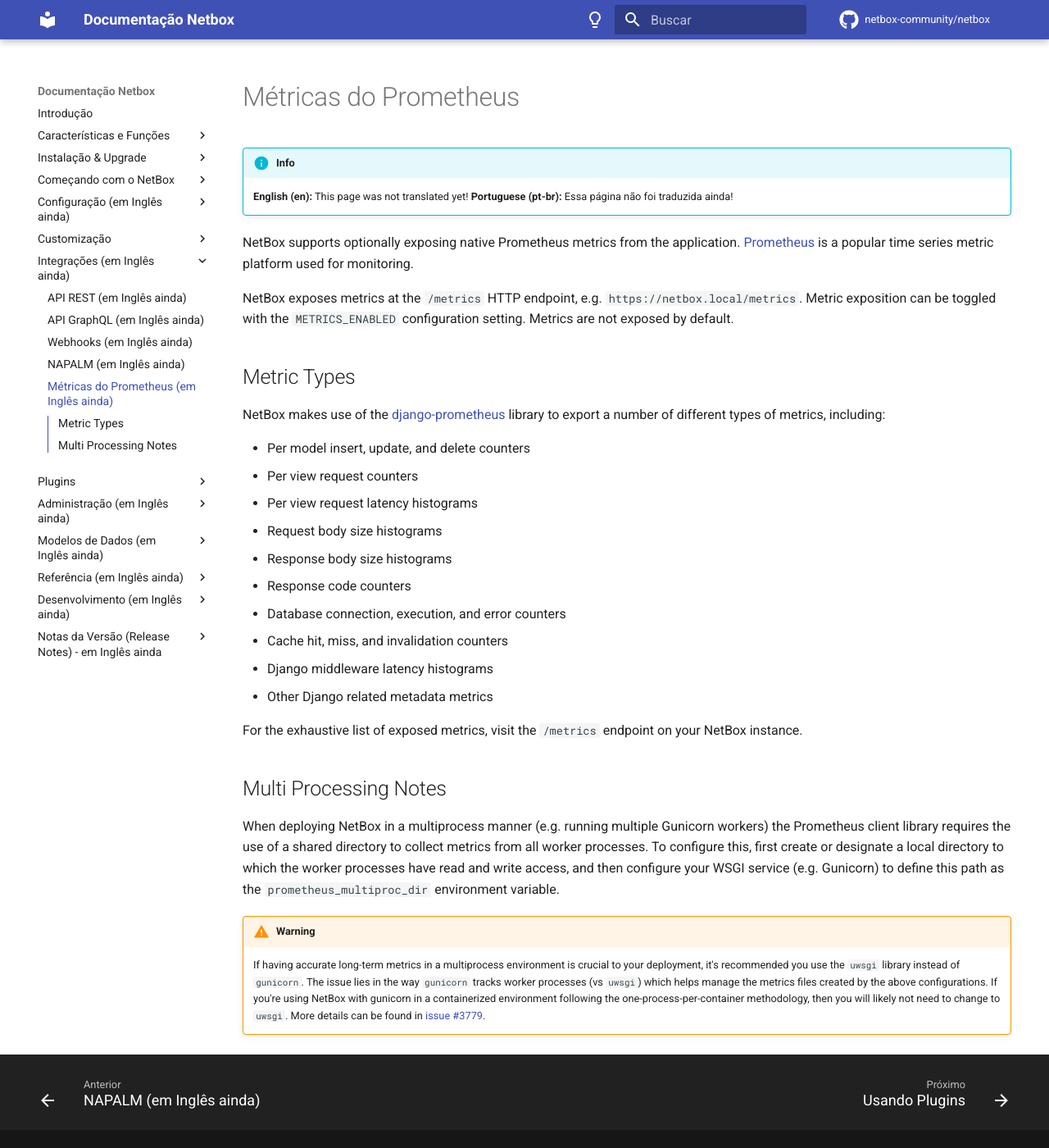
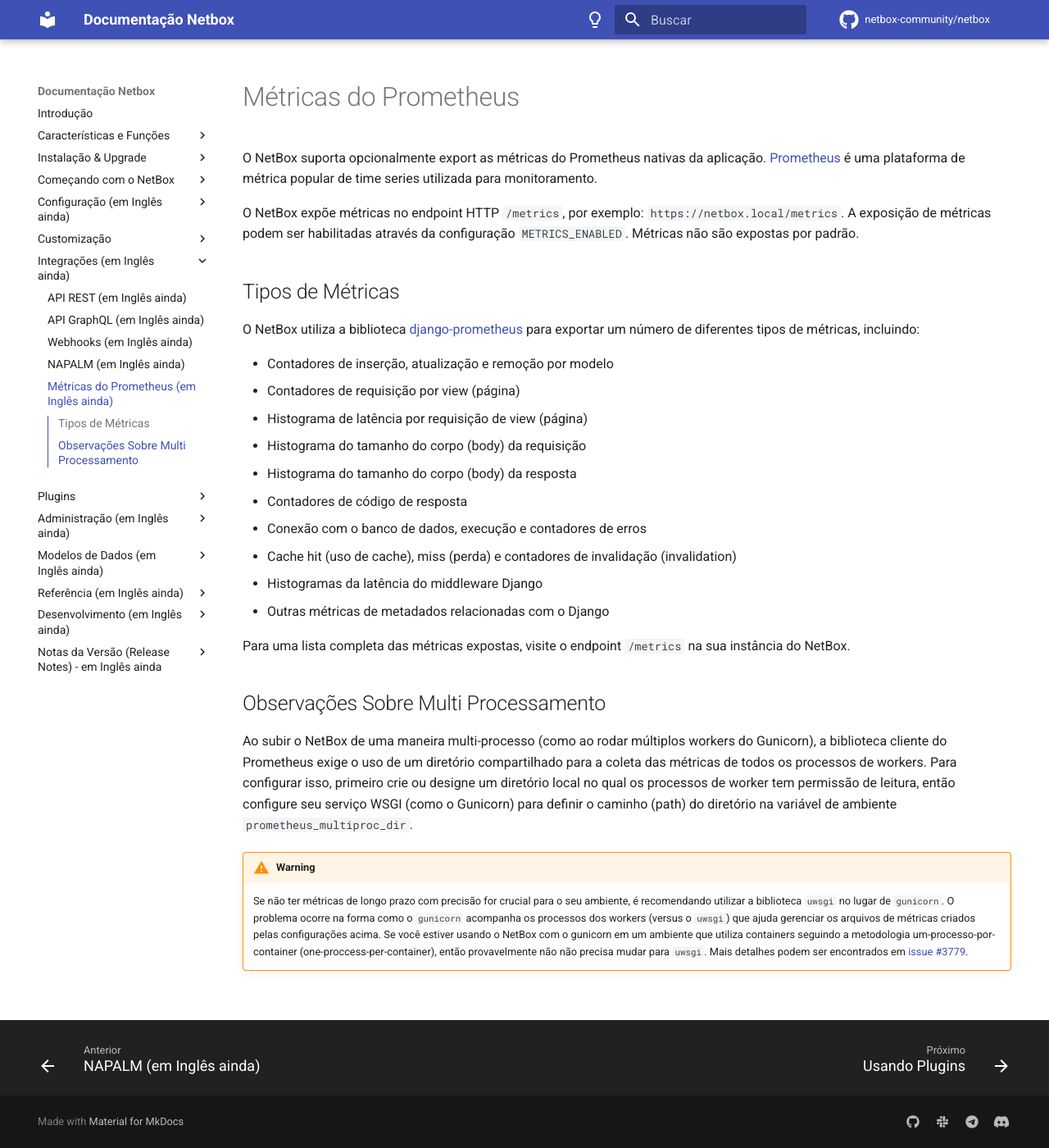
Before and after one commit to netdevopsbr/docs.netbox.dev.br, an MkDocs documentation site: the page built from docs/integrations/prometheus-metrics.md, in a window 1280 px wide and 1400 px high. Shown: the whole window at 82% size. Built offline with MkDocs 1.6.1 and Material for MkDocs 9.7.7, drawn with Linux system fonts in a browser that asks for light colours; nearby versions of some CDN libraries; comment, search, counter and statistics services are not loaded.

Commit message:
Add 'integrations.prometheus-metrics.md' translated page

```diff
--- a/docs/integrations/prometheus-metrics.md
+++ b/docs/integrations/prometheus-metrics.md
@@ -1,34 +1,30 @@
 # Métricas do Prometheus
 
-!!! info
+O NetBox suporta opcionalmente export as métricas do Prometheus nativas da aplicação. [Prometheus](https://prometheus.io/) é uma plataforma de métrica popular de time series utilizada para monitoramento.
 
-    **English (en):** This page was not translated yet!
-    **Portuguese (pt-br):** Essa página não foi traduzida ainda!
+O NetBox expõe métricas no endpoint HTTP `/metrics`, por exemplo: `https://netbox.local/metrics`. A exposição de métricas podem ser habilitadas através da configuração `METRICS_ENABLED`. Métricas não são expostas por padrão.
 
-NetBox supports optionally exposing native Prometheus metrics from the application. [Prometheus](https://prometheus.io/) is a popular time series metric platform used for monitoring.
+## Tipos de Métricas
 
-NetBox exposes metrics at the `/metrics` HTTP endpoint, e.g. `https://netbox.local/metrics`. Metric exposition can be toggled with the `METRICS_ENABLED` configuration setting. Metrics are not exposed by default.
+O NetBox utiliza a biblioteca [django-prometheus](https://github.com/korfuri/django-prometheus) para exportar um número de diferentes tipos de métricas, incluindo:
 
-## Metric Types
+- Contadores de inserção, atualização e remoção por modelo
+- Contadores de requisição por view (página)
+- Histograma de latência por requisição de view (página)
+- Histograma do tamanho do corpo (body) da requisição
+- Histograma do tamanho do corpo (body) da resposta
+- Contadores de código de resposta
+- Conexão com o banco de dados, execução e contadores de erros
+- Cache hit (uso de cache), miss (perda) e contadores de invalidação (invalidation)
+- Histogramas da latência do middleware Django
+- Outras métricas de metadados relacionadas com o Django
 
-NetBox makes use of the [django-prometheus](https://github.com/korfuri/django-prometheus) library to export a number of different types of metrics, including:
+Para uma lista completa das métricas expostas, visite o endpoint `/metrics` na sua instância do NetBox.
 
-- Per model insert, update, and delete counters
-- Per view request counters
-- Per view request latency histograms
-- Request body size histograms
-- Response body size histograms
-- Response code counters
-- Database connection, execution, and error counters
-- Cache hit, miss, and invalidation counters
-- Django middleware latency histograms
-- Other Django related metadata metrics
+## Observações Sobre Multi Processamento
 
-For the exhaustive list of exposed metrics, visit the `/metrics` endpoint on your NetBox instance.
+Ao subir o NetBox de uma maneira multi-processo (como ao rodar múltiplos workers do Gunicorn), a biblioteca cliente do Prometheus exige o uso de um diretório compartilhado para a coleta das métricas de todos os processos de workers. Para configurar isso, primeiro crie ou designe um diretório local no qual os processos de worker tem permissão de leitura, então configure seu serviço WSGI (como o Gunicorn) para definir o caminho (path) do diretório na variável de ambiente `prometheus_multiproc_dir`.
 
-## Multi Processing Notes
+!!! warning Aviso
 
-When deploying NetBox in a multiprocess manner (e.g. running multiple Gunicorn workers) the Prometheus client library requires the use of a shared directory to collect metrics from all worker processes. To configure this, first create or designate a local directory to which the worker processes have read and write access, and then configure your WSGI service (e.g. Gunicorn) to define this path as the `prometheus_multiproc_dir` environment variable.
-
-!!! warning
-    If having accurate long-term metrics in a multiprocess environment is crucial to your deployment, it's recommended you use the `uwsgi` library instead of `gunicorn`. The issue lies in the way `gunicorn` tracks worker processes (vs `uwsgi`) which helps manage the metrics files created by the above configurations. If you're using NetBox with gunicorn in a containerized environment following the one-process-per-container methodology, then you will likely not need to change to `uwsgi`. More details can be found in  [issue #3779](https://github.com/netbox-community/netbox/issues/3779#issuecomment-590547562).
+    Se não ter métricas de longo prazo com precisão for crucial para o seu ambiente, é recomendando utilizar a biblioteca `uwsgi` no lugar de `gunicorn`. O problema ocorre na forma como o `gunicorn` acompanha os processos dos workers (versus o `uwsgi`) que ajuda gerenciar os arquivos de métricas criados pelas configurações acima. Se você estiver usando o NetBox com o gunicorn em um ambiente que utiliza containers seguindo a metodologia um-processo-por-container (one-proccess-per-container), então provavelmente não não precisa mudar para `uwsgi`. Mais detalhes podem ser encontrados em [issue #3779](https://github.com/netbox-community/netbox/issues/3779#issuecomment-590547562).
```
